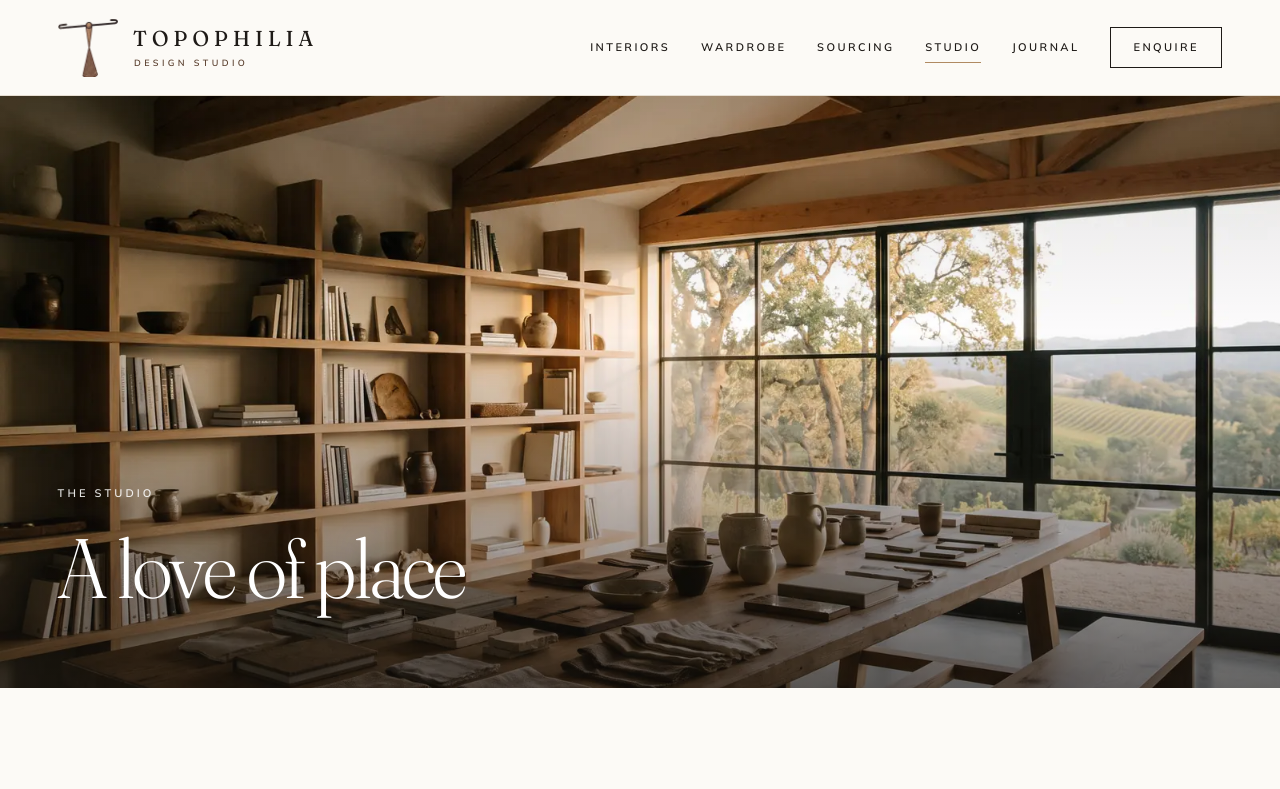
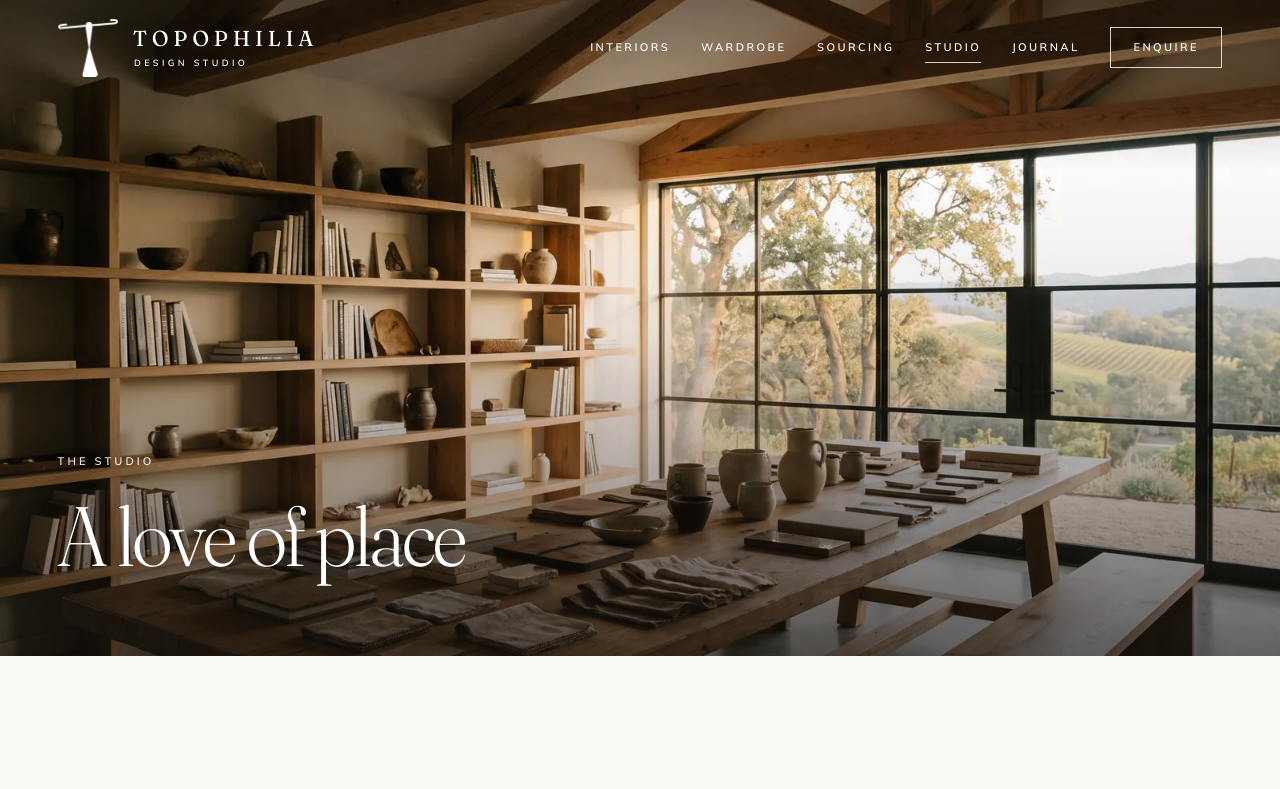
Before and after one commit to SRCS110/topophilia-design, a website: page about.html in a window 1280 px wide. Shown: the top 789 px of the page. Drawn offline with Linux system fonts and the light colour scheme.

Commit message:
Clear header over the hero, shaded and sticky on scroll
Co-Authored-By: Claude Opus 5.5 <noreply@anthropic.com>
Claude-Session: https://claude.ai/code/session_01EqWrM9P1oqbmWJT8dGAR6z

```diff
--- a/about.html
+++ b/about.html
@@ -21,17 +21,17 @@
 <link rel="preload" href="/assets/fonts/fraunces.woff2" as="font" type="font/woff2" crossorigin>
 <link rel="preload" href="/assets/fonts/mulish.woff2" as="font" type="font/woff2" crossorigin>
 <link rel="preload" as="image" imagesrcset="/assets/img/studio-960.webp 960w, /assets/img/studio-1600.webp 1600w, /assets/img/studio-1920.webp 1920w" imagesizes="100vw">
-<link rel="stylesheet" href="/assets/site.css?v=764f6f2c">
+<link rel="stylesheet" href="/assets/site.css?v=7e8606be">
 <script src="/assets/site.js?v=ff63159c" defer></script>
 <script type="application/ld+json">{"@context":"https://schema.org","@graph":[{"@type":"ProfessionalService","@id":"https://www.topophiliadesign.com/#business","name":"Topophilia Design Studio","url":"https://www.topophiliadesign.com/","logo":"https://www.topophiliadesign.com/icon-512.png","image":"https://www.topophiliadesign.com/assets/img/og.jpg","description":"Interior design and wardrobe design in Sonoma County and the greater Bay Area, sourcing one-of-a-kind furniture, clothing and accessories from abroad and at home.","areaServed":[{"@type":"AdministrativeArea","name":"Sonoma County, California"},{"@type":"Place","name":"San Francisco Bay Area, California"}],"knowsAbout":["Interior design","Wardrobe design","Furniture sourcing"]},{"@type":"BreadcrumbList","itemListElement":[{"@type":"ListItem","position":1,"name":"Home","item":"https://www.topophiliadesign.com/"},{"@type":"ListItem","position":2,"name":"The studio","item":"https://www.topophiliadesign.com/about"}]}]}</script>
 </head>
-<body>
+<body class="has-hero">
 <!--chrome:header-->
 <a class="skip" href="#main">Skip to content</a>
 <header class="site-header">
   <div class="site-header__bar">
     <a class="brand" href="/">
-      <img src="/assets/img/tailor-icon-120.webp" srcset="/assets/img/tailor-icon-120.webp 1x, /assets/img/tailor-icon-240.webp 2x" alt="" width="61" height="58">
+      <img class="logo--dark" src="/assets/img/tailor-icon-120.webp" srcset="/assets/img/tailor-icon-120.webp 1x, /assets/img/tailor-icon-240.webp 2x" alt="" width="61" height="58"><img class="logo--light" src="/assets/img/tailor-icon-white-120.webp" srcset="/assets/img/tailor-icon-white-120.webp 1x, /assets/img/tailor-icon-white-240.webp 2x" alt="" width="61" height="58">
       <span class="wordmark"><span class="wordmark__name">Topophilia</span> <span class="wordmark__sub">Design Studio</span></span>
     </a>
     <button class="nav-toggle" type="button" aria-expanded="false" aria-controls="primary-nav"><span class="sr-only">Menu</span><svg viewBox="0 0 24 24" aria-hidden="true" stroke-linecap="round" stroke-linejoin="round"><line x1="4" x2="20" y1="6" y2="6"/><line x1="4" x2="20" y1="12" y2="12"/><line x1="4" x2="20" y1="18" y2="18"/></svg></button>
--- a/assets/site.css
+++ b/assets/site.css
@@ -332,3 +332,25 @@ h2.eyebrow { font-family: var(--font-body); font-weight: 600; letter-spacing: va
 .footer__mark:hover span { color: #fff; }
 .site-footer a.footer__mark:hover { text-decoration: none; }
 .footer__brand .wordmark { display: flex; }
+
+/* Clear header: transparent at the top, shaded once scrolled */
+.site-header { position: fixed; top: 0; left: 0; right: 0; background: transparent; border-bottom-color: transparent; transition: background .35s ease, border-color .35s ease, backdrop-filter .35s ease; }
+body:not(.has-hero) { padding-top: var(--header-h); }
+.site-header[data-scrolled="true"], body[data-nav-open="true"] .site-header { background: color-mix(in srgb, var(--page) 94%, transparent); border-bottom-color: var(--line); -webkit-backdrop-filter: blur(10px); backdrop-filter: blur(10px); }
+.brand .logo--light { display: none; }
+.has-hero:not([data-nav-open="true"]) .site-header:not([data-scrolled="true"]) .logo--dark { display: none; }
+.has-hero:not([data-nav-open="true"]) .site-header:not([data-scrolled="true"]) .logo--light { display: block; }
+.has-hero:not([data-nav-open="true"]) .site-header:not([data-scrolled="true"]) .wordmark__name,
+.has-hero:not([data-nav-open="true"]) .site-header:not([data-scrolled="true"]) .wordmark__sub,
+.has-hero:not([data-nav-open="true"]) .site-header:not([data-scrolled="true"]) .nav-toggle { color: #fff; }
+@media (min-width: 1081px) {
+  .has-hero .site-header:not([data-scrolled="true"]) .nav a { color: #fff; }
+  .has-hero .site-header:not([data-scrolled="true"]) .nav .nav__cta { border-color: rgba(255,255,255,.8); }
+  .has-hero .site-header:not([data-scrolled="true"]) .nav .nav__cta:hover { background: #fff; color: var(--iron); }
+  .has-hero .site-header:not([data-scrolled="true"]) .nav a[aria-current="page"] { border-bottom-color: rgba(255,255,255,.8); }
+}
+.has-hero .site-header:not([data-scrolled="true"]) .wordmark { text-shadow: 0 1px 18px rgba(20,16,12,.25); }
+.hero { min-height: 100svh; }
+.page-hero { min-height: min(82svh, 860px); }
+.hero::after { background: linear-gradient(180deg, rgba(20,16,12,.38) 0%, rgba(20,16,12,0) 22%, rgba(20,16,12,.08) 55%, rgba(20,16,12,.64) 100%); }
+.page-hero::after { background: linear-gradient(180deg, rgba(20,16,12,.38) 0%, rgba(20,16,12,0) 26%, rgba(20,16,12,.08) 50%, rgba(20,16,12,.6) 100%); }
--- a/tools/chrome.mjs
+++ b/tools/chrome.mjs
@@ -21,7 +21,7 @@ function header(path) {
 <header class="site-header">
   <div class="site-header__bar">
     <a class="brand" href="/">
-      <img src="/assets/img/tailor-icon-120.webp" srcset="/assets/img/tailor-icon-120.webp 1x, /assets/img/tailor-icon-240.webp 2x" alt="" width="61" height="58">
+      <img class="logo--dark" src="/assets/img/tailor-icon-120.webp" srcset="/assets/img/tailor-icon-120.webp 1x, /assets/img/tailor-icon-240.webp 2x" alt="" width="61" height="58"><img class="logo--light" src="/assets/img/tailor-icon-white-120.webp" srcset="/assets/img/tailor-icon-white-120.webp 1x, /assets/img/tailor-icon-white-240.webp 2x" alt="" width="61" height="58">
       <span class="wordmark"><span class="wordmark__name">Topophilia</span> <span class="wordmark__sub">Design Studio</span></span>
     </a>
     <button class="nav-toggle" type="button" aria-expanded="false" aria-controls="primary-nav"><span class="sr-only">Menu</span>${icon.menu}</button>
```
Also changed, not shown: 404.html (+2 -2 lines), accessibility.html (+2 -2 lines), contact.html (+2 -2 lines), index.html (+3 -3 lines), interiors.html (+3 -3 lines), journal.html (+2 -2 lines), portfolio.html (+2 -2 lines), privacy.html (+2 -2 lines), terms.html (+2 -2 lines), thank-you.html (+2 -2 lines), the-builder.html (+3 -3 lines), the-collector.html (+3 -3 lines), the-tailor.html (+3 -3 lines), wardrobe.html (+3 -3 lines), 2 more files.
